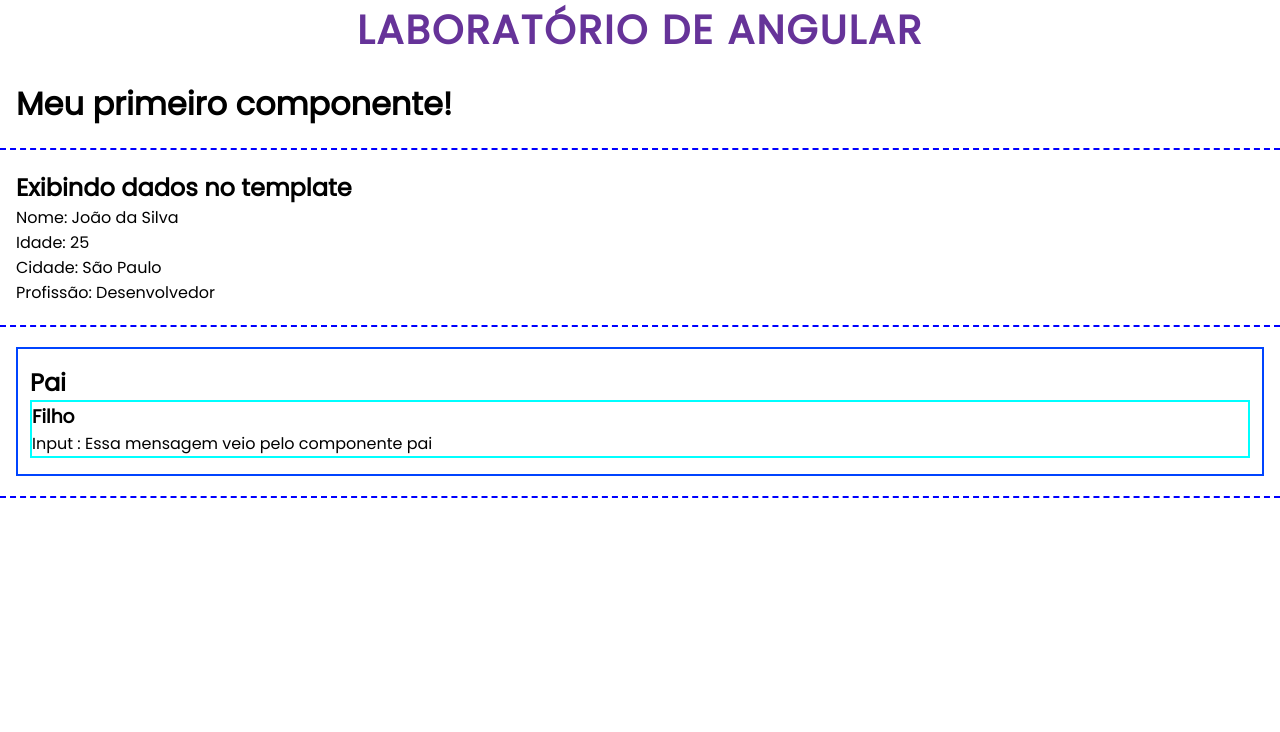
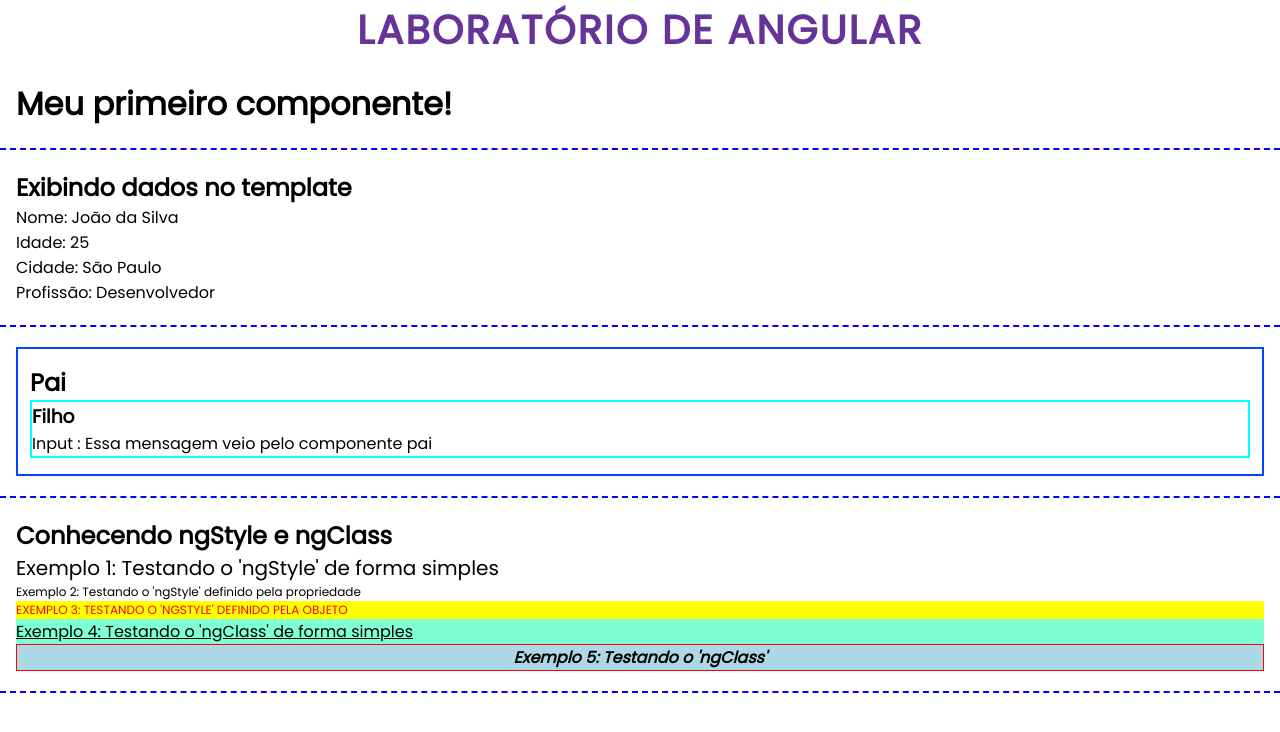
Before and after one commit to rachelpizane/angular-lab, an Angular app: page / in a window 1280 px wide. Shown: the top 732 px of the page. Built offline with nearby package versions, Linux system fonts and the light colour scheme.

Commit message:
criado componente com ngStyle e ngClass

```diff
--- a/src/app/app.component.html
+++ b/src/app/app.component.html
@@ -2,3 +2,4 @@
 <app-primeiro-componente></app-primeiro-componente>
 <app-dados></app-dados>
 <app-input-pai></app-input-pai>
+<app-diretivas></app-diretivas>
--- a/src/app/app.component.ts
+++ b/src/app/app.component.ts
@@ -4,10 +4,11 @@ import { PrimeiroComponenteComponent } from "./components/primeiro-componente/pr
 import { UpperCasePipe } from '@angular/common';
 import { DadosComponent } from "./components/dados/dados.component";
 import { InputPaiComponent } from "./components/input-pai/input-pai.component";
+import { DiretivasComponent } from "./components/diretivas/diretivas.component";
 
 @Component({
   selector: 'app-root',
-  imports: [UpperCasePipe, PrimeiroComponenteComponent, DadosComponent, InputPaiComponent],
+  imports: [UpperCasePipe, PrimeiroComponenteComponent, DadosComponent, InputPaiComponent, DiretivasComponent],
   templateUrl: './app.component.html',
   styleUrl: './app.component.css'
 })
--- /dev/null
+++ b/src/app/components/diretivas/diretivas.component.css
@@ -0,0 +1,15 @@
+.class1 {
+  background-color: aquamarine;
+  text-decoration: underline;
+}
+
+.class2 {
+  background-color: lightblue;
+  font-style: italic;
+  font-weight: bold;
+}
+
+.class3 {
+  text-align: center;
+  border: 1px solid red
+}
--- /dev/null
+++ b/src/app/components/diretivas/diretivas.component.html
@@ -0,0 +1,8 @@
+<div class="assunto">
+  <h2>Conhecendo ngStyle e ngClass</h2>
+  <p [ngStyle]="{'font-size': '20px'}">Exemplo 1: Testando o 'ngStyle' de forma simples</p>
+  <p [ngStyle]="{'font-size': tamanhoFonte + 'px'}">Exemplo 2: Testando o 'ngStyle' definido pela propriedade</p>
+  <p [ngStyle]="estilo">Exemplo 3: Testando o 'ngStyle' definido pela objeto</p>
+  <p [ngClass]="classe">Exemplo 4: Testando o 'ngClass' de forma simples</p>
+  <p [ngClass]="classes">Exemplo 5: Testando o 'ngClass'</p>
+</div>
--- /dev/null
+++ b/src/app/components/diretivas/diretivas.component.ts
@@ -0,0 +1,21 @@
+import { CommonModule } from '@angular/common';
+import { Component } from '@angular/core';
+
+@Component({
+  selector: 'app-diretivas',
+  imports: [CommonModule],
+  templateUrl: './diretivas.component.html',
+  styleUrl: './diretivas.component.css'
+})
+export class DiretivasComponent {
+  tamanhoFonte: number = 12;
+  estilo: any = {
+    'font-size': this.tamanhoFonte + 'px',
+    'text-transform': 'uppercase',
+    'color': 'red',
+    'background-color': 'yellow'
+  };
+
+  classe: string = 'class1';
+  classes: string[] = ['class2', 'class3'];
+}
```
Also changed, not shown: 1 other file (tests, documents, lock files or other folders).
